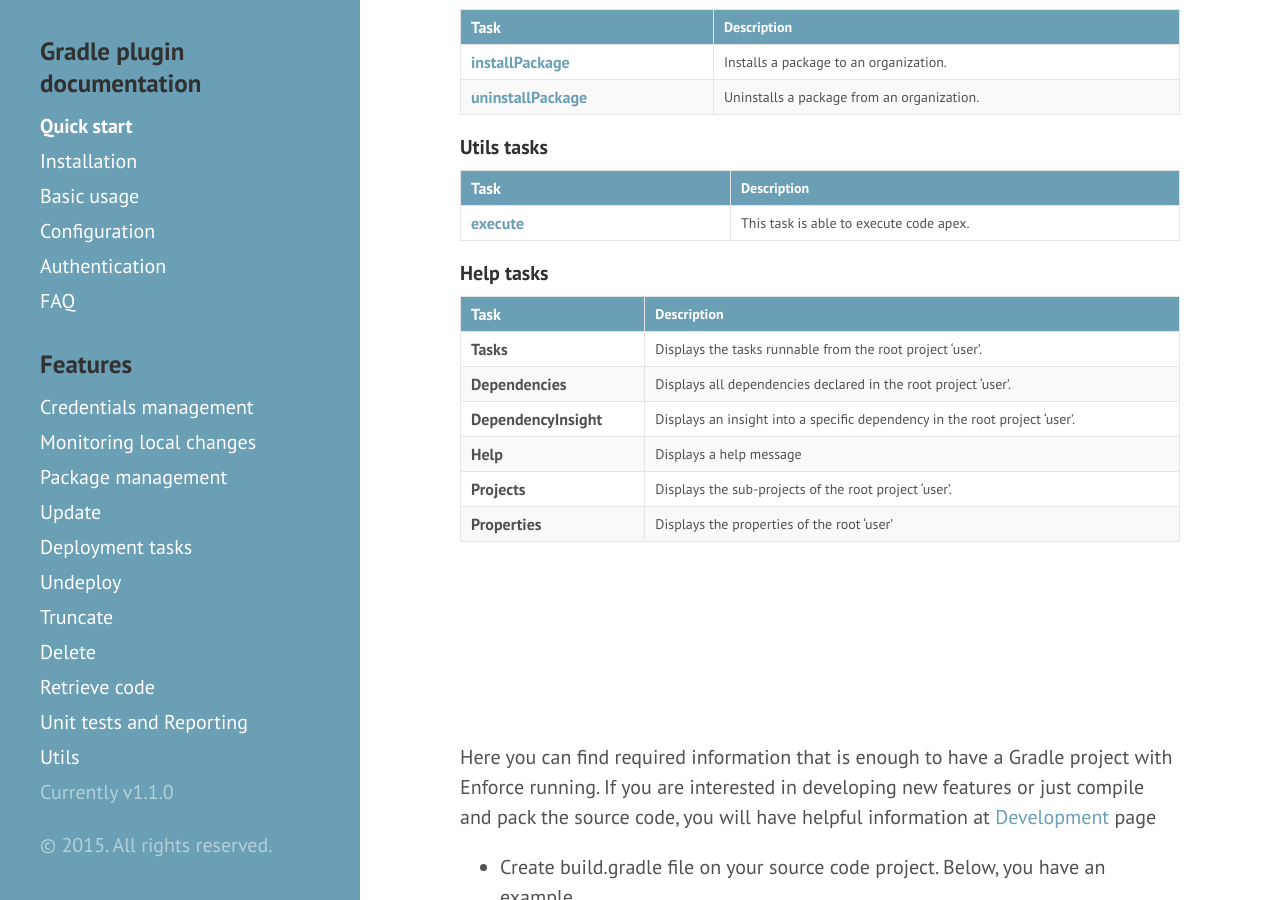
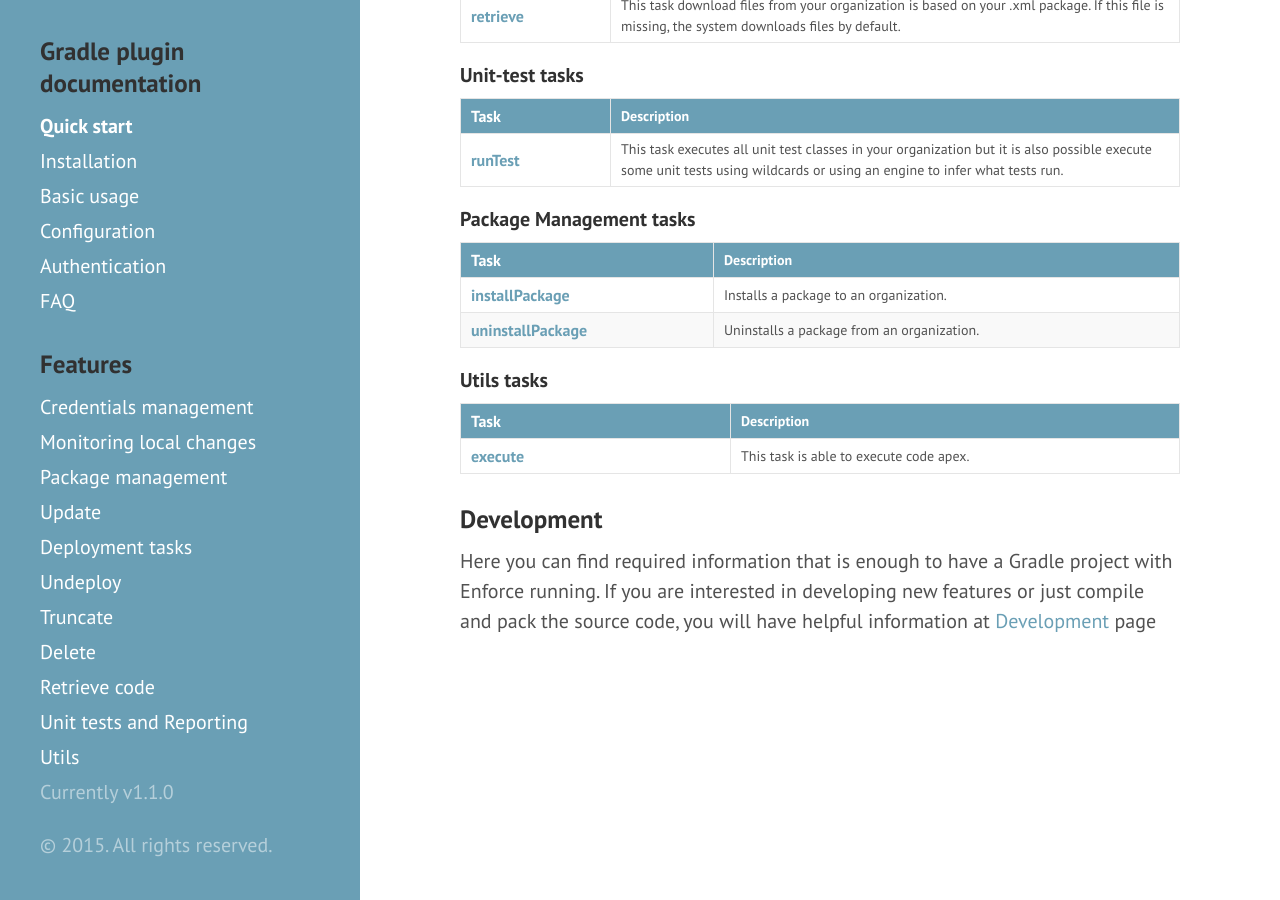
Before and after one commit to fundacionjala/enforce-gradle-plugin, a Jekyll site: the page built from _docs/quickstart.md, in a window 1280 px wide and 900 px high, scrolled down 5971 px. Built offline with Jekyll 4.4.1, drawn with Linux system fonts in a browser that asks for light colours; some of the changed text lies outside the part shown.

Commit message:
Add quick start documentation

```diff
--- a/_docs/quickstart.md
+++ b/_docs/quickstart.md
@@ -3,7 +3,17 @@
 title: Quick start
 permalink: /docs/quickstart/
 ---
-### 1 Register credentials
+
+### 1 Installation
+
+Step | Links | Description
+1 | <a href="http://java.com/en/" target="_blank">Java JDK or JRE</a>| Install Java JDK or JRE, version 7 or higher
+2 | <a href="https://gradle.org/docs/current/userguide/installation.html" target="_blank">Gradle</a> | Install Gradle 2.0 version or higher
+3 | <a href="https://gradle.org/docs/current/userguide/build_environment.html" target="_blank">Configure Gradle</a> | Configure gradle if you are using a Proxy
+{: .table-quick-start-tutorials }
+
+
+### 2 Register credentials
 Enforce requires access to a Salesforce Organization, so you need to provide the credentials and Security Token for an user with System Administrator rights.
 Enforce provides a task for create credentials, which are stored on your home folder and can be encrypted also.
 
@@ -94,17 +104,13 @@
 <a href="{{ site.url }}/docs/utils/" target="_blank">execute</a> | This task is able to execute code apex. |
 {: .table-quick-start-features }
 
-#### Help tasks
+### Development
+Here you can find required information  that is enough to have a Gradle project with Enforce running. If you are interested in developing new features  or just compile and pack the source code, you will have helpful information  at <a href="{{ site.url }}/docs/development/" target="_blank">Development</a> page
 
-Task | Description
-Tasks | Displays the tasks runnable from the root project ‘user’. |
-Dependencies | Displays all dependencies declared in the root project ‘user’. |
-DependencyInsight | Displays an insight into a specific dependency in the root project ‘user’. |
-Help | Displays a help message |
-Projects | Displays the sub-projects of the root project ‘user’. |
-Properties | Displays the properties of the root ‘user’ |
-{: .table-quick-start-features }
-
+<br>
+<br>
+<br>
+<br>
 <br>
 <br>
 <br>
```
Also changed, not shown: other parts of _docs/quickstart.md (+3 -3 lines).
